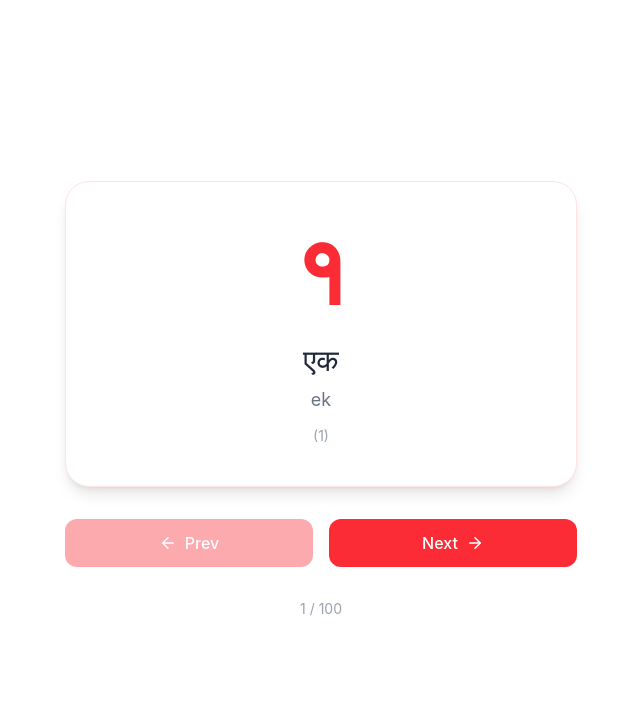
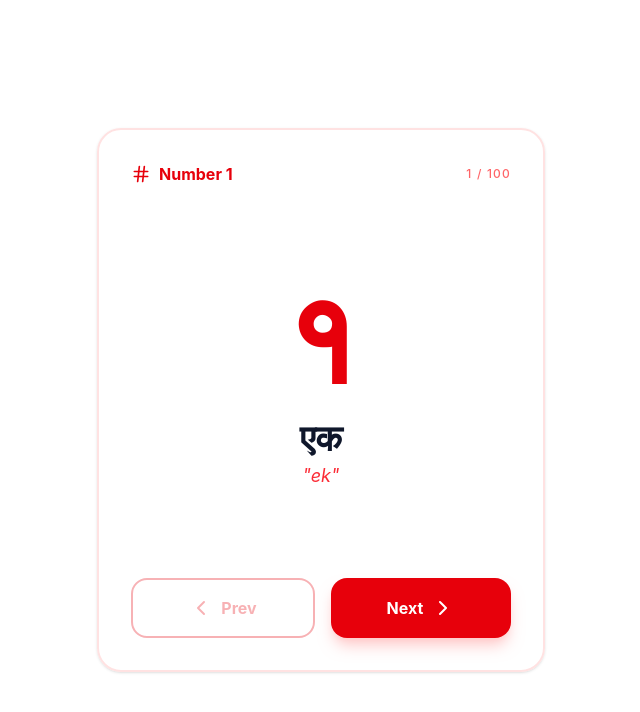
Before and after one commit to David-Rai/LearnAnka, a React (Vite) app: page / in a window 1280 px wide. Shown: the top 712 px of the page, without its empty margins (319-959 px from the left). Built offline with nearby package versions, Linux system fonts and the light colour scheme.

Commit message:
Feat:UI from gemini(Alxi lagon ta hou)

```diff
--- a/src/App.jsx
+++ b/src/App.jsx
@@ -1,99 +1,93 @@
-import React, { useState, useEffect } from "react";
-import numberLists from "./constant/numbers";
-import { ArrowLeft, ArrowRight } from "lucide-react";
+import React, { useState, useEffect } from 'react';
+import { ChevronLeft, ChevronRight, Hash } from 'lucide-react';
+import numberLists from './constant/numbers';
 
 const App = () => {
-  const [index, setIndex] = useState(() => {
-    const saved = localStorage.getItem("current-number-index");
-    return saved ? JSON.parse(saved) : 0;
+  // Initialize state from localStorage or default to 0
+  const [currentIndex, setCurrentIndex] = useState(() => {
+    const saved = localStorage.getItem('nepaliNumberIndex');
+    return saved !== null ? parseInt(saved, 10) : 0;
   });
 
-  const updateIndex = (newIndex) => {
-    setIndex(newIndex);
-    localStorage.setItem("current-number-index", JSON.stringify(newIndex));
-  };
+  // Persist state whenever currentIndex changes
+  useEffect(() => {
+    localStorage.setItem('nepaliNumberIndex', currentIndex);
+  }, [currentIndex]);
+
+  const currentData = numberLists[currentIndex];
 
   const handleNext = () => {
-    if (index < numberLists.length - 1) {
-      updateIndex(index + 1);
+    if (currentIndex < numberLists.length - 1) {
+      setCurrentIndex((prev) => prev + 1);
     }
   };
 
   const handlePrev = () => {
-    if (index > 0) {
-      updateIndex(index - 1);
+    if (currentIndex > 0) {
+      setCurrentIndex((prev) => prev - 1);
     }
   };
 
-  // keyboard support
-  useEffect(() => {
-    const handleKey = (e) => {
-      if (e.key === "ArrowRight") handleNext();
-      if (e.key === "ArrowLeft") handlePrev();
-    };
+  return (
+    <main className="min-h-screen bg-white flex flex-col items-center justify-center p-6 text-slate-800">
+      <div className="max-w-md w-full border-2 border-red-100 rounded-3xl p-8 shadow-sm">
 
-    window.addEventListener("keydown", handleKey);
-    return () => window.removeEventListener("keydown", handleKey);
-  }, [index]);
-
-  const current = numberLists[index];
-
-  return (
-    <main className="min-h-screen bg-white flex items-center justify-center px-4">
-
-      <div className="w-full max-w-lg flex flex-col items-center text-center space-y-8">
-
-        {/* Card */}
-        <div className="w-full bg-white border border-red-100 rounded-3xl shadow-lg p-8 sm:p-10">
-
-          {/* Nepali Number */}
-          <h1 className="text-7xl sm:text-8xl font-bold text-red-500 leading-none">
-            {current.nepali}
-          </h1>
-
-          {/* Word */}
-          <p className="mt-6 text-2xl sm:text-3xl font-medium text-gray-800">
-            {current.word}
-          </p>
-
-          {/* Roman */}
-          <p className="mt-2 text-lg text-gray-500">
-            {current.roman}
-          </p>
-
-          {/* English number */}
-          <p className="mt-3 text-sm text-gray-400">
-            ({current.num})
-          </p>
+        {/* Header / Progress */}
+        <div className="flex justify-between items-center mb-12">
+          <div className="flex items-center gap-2 text-red-600">
+            <Hash size={20} />
+            <span className="font-bold">Number {currentData.num}</span>
+          </div>
+          <span className="text-xs font-medium text-red-400 uppercase tracking-widest">
+            {currentIndex + 1} / {numberLists.length}
+          </span>
         </div>
 
-        {/* Controls */}
-        <div className="flex items-center justify-between w-full gap-4">
+        {/* Display Card */}
+        <div className="text-center space-y-4 py-10">
+          <h1 className="text-9xl font-bold text-red-600">
+            {currentData.nepali}
+          </h1>
+          <div className="space-y-1">
+            <p className="text-4xl font-semibold text-slate-900">
+              {currentData.word}
+            </p>
+            <p className="text-lg text-red-500 italic">
+              "{currentData.roman}"
+            </p>
+          </div>
+        </div>
 
+        {/* Navigation */}
+        <div className="flex gap-4 mt-12">
           <button
             onClick={handlePrev}
-            disabled={index === 0}
-            className="flex-1 flex items-center justify-center gap-2 py-3 rounded-xl bg-red-500 text-white font-medium disabled:opacity-40"
+            disabled={currentIndex === 0}
+            className="flex-1 flex items-center justify-center gap-2 py-4 rounded-2xl border-2 border-red-600 text-red-600 font-bold hover:bg-red-50 disabled:opacity-30 disabled:hover:bg-transparent transition-all"
           >
-            <ArrowLeft size={18} />
+            <ChevronLeft size={24} />
             Prev
           </button>
 
           <button
             onClick={handleNext}
-            disabled={index === numberLists.length - 1}
-            className="flex-1 flex items-center justify-center gap-2 py-3 rounded-xl bg-red-500 text-white font-medium disabled:opacity-40"
+            disabled={currentIndex === numberLists.length - 1}
+            className="flex-1 flex items-center justify-center gap-2 py-4 rounded-2xl bg-red-600 text-white font-bold hover:bg-red-700 disabled:opacity-30 transition-all shadow-lg shadow-red-200"
           >
             Next
-            <ArrowRight size={18} />
+            <ChevronRight size={24} />
           </button>
         </div>
 
-        {/* Progress */}
-        <p className="text-sm text-gray-400">
-          {index + 1} / {numberLists.length}
-        </p>
-
+        {/* Reset Option */}
+        {currentIndex === numberLists.length - 1 && (
+          <button
+            onClick={() => setCurrentIndex(0)}
+            className="w-full mt-6 text-sm text-red-400 hover:text-red-600 underline underline-offset-4"
+          >
+            Start over?
+          </button>
+        )}
       </div>
     </main>
   );
```
